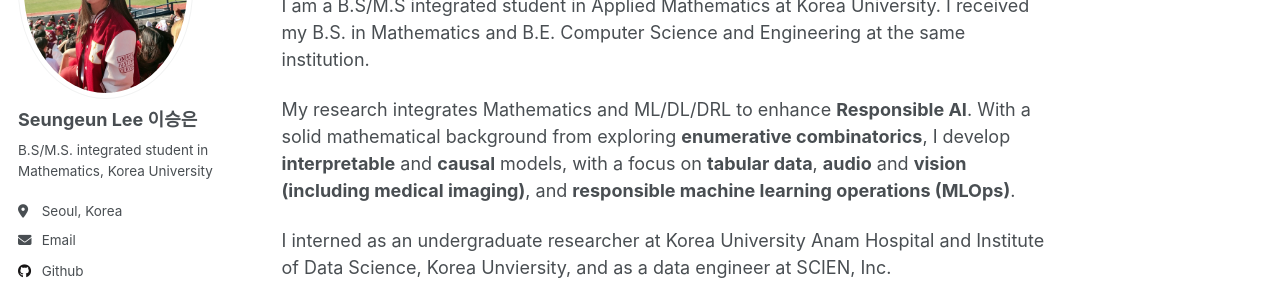
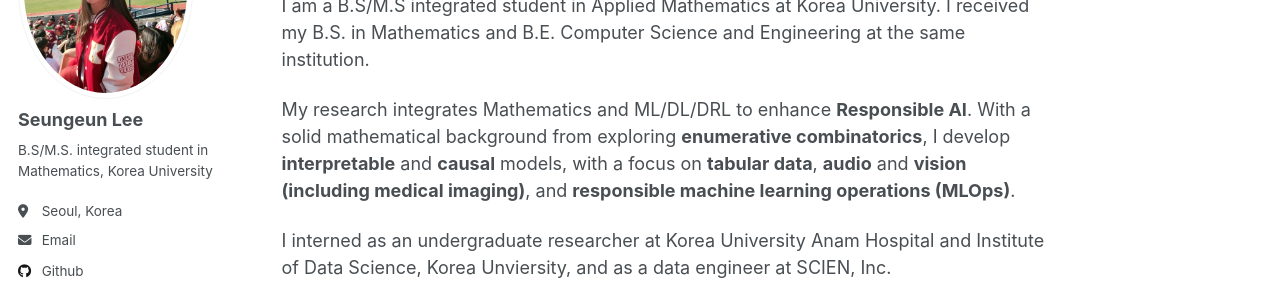
Before and after one commit to duneag2/duneag2.github.io, a Jekyll site: the page built from _pages/about.md, in a window 1280 px wide. Shown: the part 224-524 px from the top of the page. Built offline with Jekyll 4.4.1, drawn with Linux system fonts in a browser that asks for light colours.

Commit message:
Update _config.yml

```diff
--- a/_config.yml
+++ b/_config.yml
@@ -22,7 +22,7 @@ repository               : "academicpages/academicpages.github.io"
 author:
   # Biographic information
   avatar           : "profile.png"
-  name             : "Seungeun Lee 이승은"
+  name             : "Seungeun Lee"
   pronouns         : # example: "she/her"
   bio              : "B.S/M.S. integrated student in Mathematics, Korea University"
   location         : "Seoul, Korea"
```
